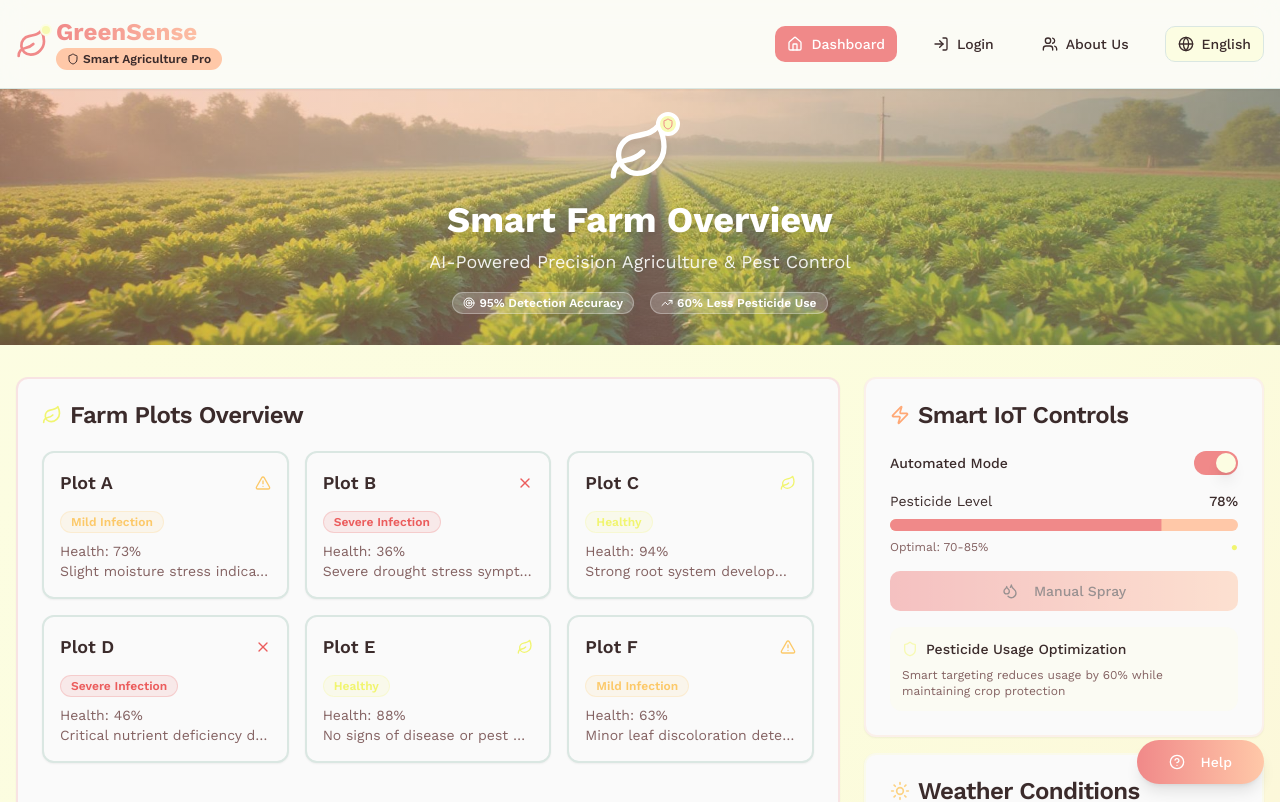
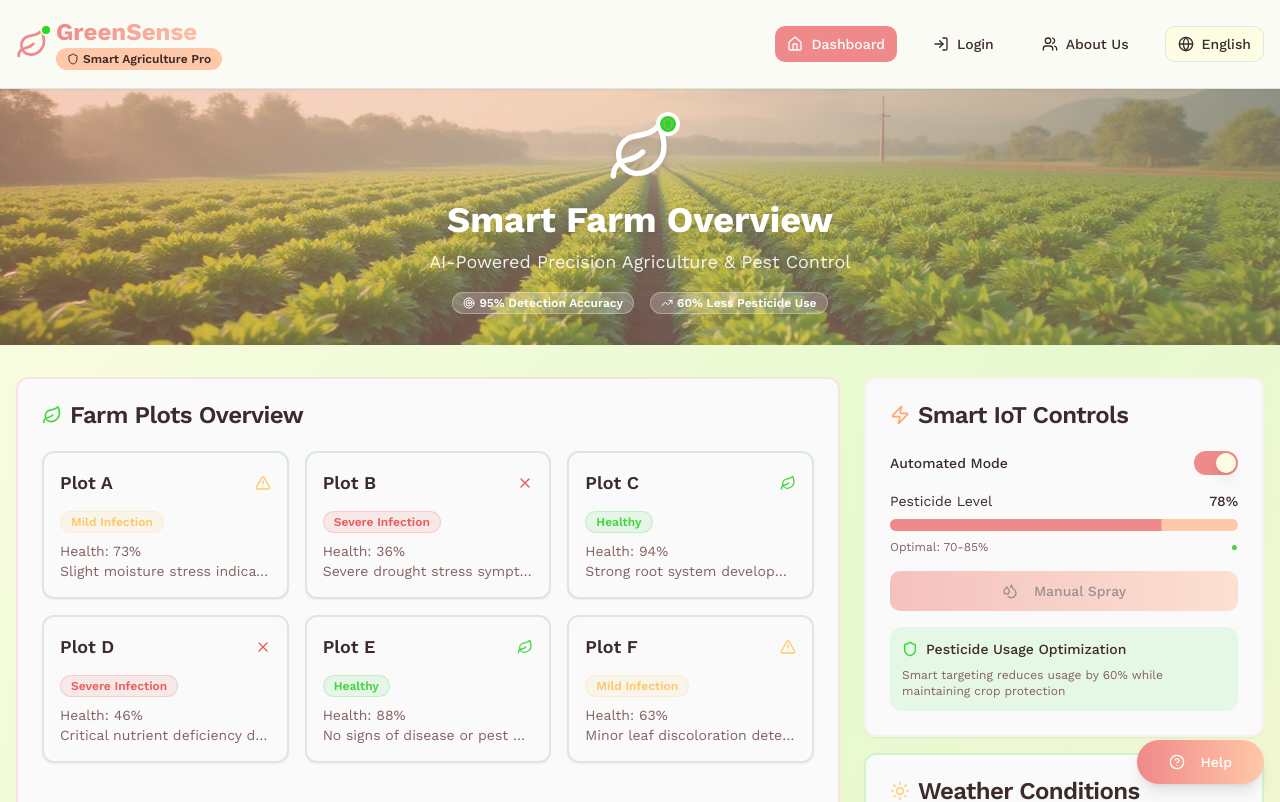
Before and after one commit to grizzleyyybear/greensense-farm-flow, a React (Vite) app: page / in a window 1280 px wide. Shown: the top 802 px of the page. Built offline with nearby package versions, Linux system fonts and the light colour scheme; the HTML template or start-up script is replaced by a standard one.

Commit message:
Refactor: Change bright yellow to green

```diff
--- a/src/index.css
+++ b/src/index.css
@@ -28,12 +28,12 @@
     --muted: 39 96% 84%;
     --muted-foreground: 0 15% 45%;
 
-    /* Accent: Bright yellow lime */
-    --accent: 62 87% 84%;
-    --accent-foreground: 0 15% 20%;
+    /* Accent: Fresh green */
+    --accent: 120 70% 50%;
+    --accent-foreground: 0 0% 100%;
 
     /* Status colors using new palette */
-    --healthy: 62 87% 70%;
+    --healthy: 120 65% 55%;
     --warning: 39 96% 70%;
     --danger: 0 78% 64%;
     --info: 22 100% 73%;
@@ -42,7 +42,7 @@
     --soil: 22 85% 75%;
     --water: 200 75% 65%;
     --sun: 39 96% 75%;
-    --leaf: 62 80% 60%;
+    --leaf: 120 60% 45%;
 
     /* Gradients */
     --gradient-healthy: linear-gradient(135deg, hsl(120 60% 50%), hsl(140 55% 45%));
```
